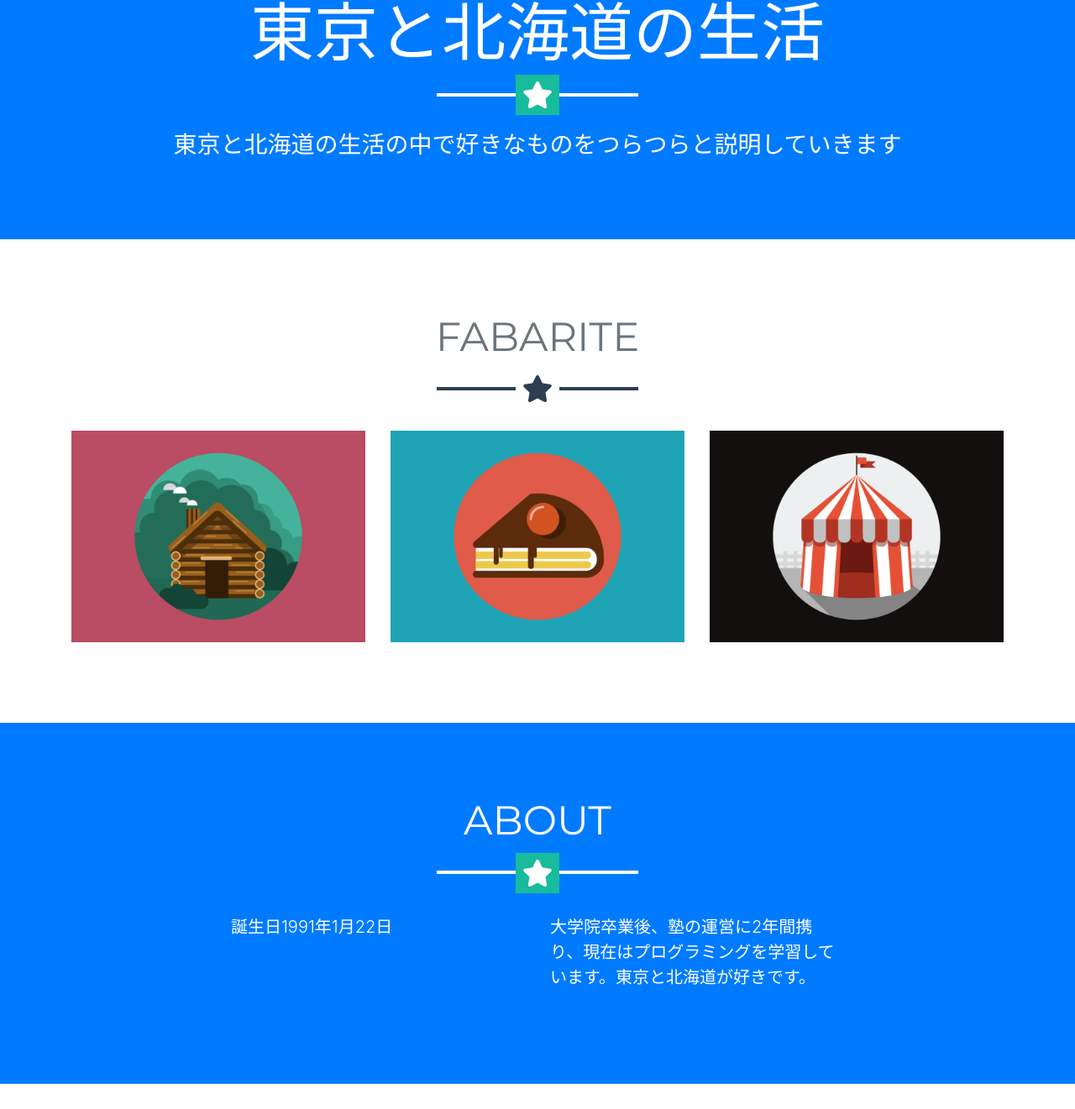
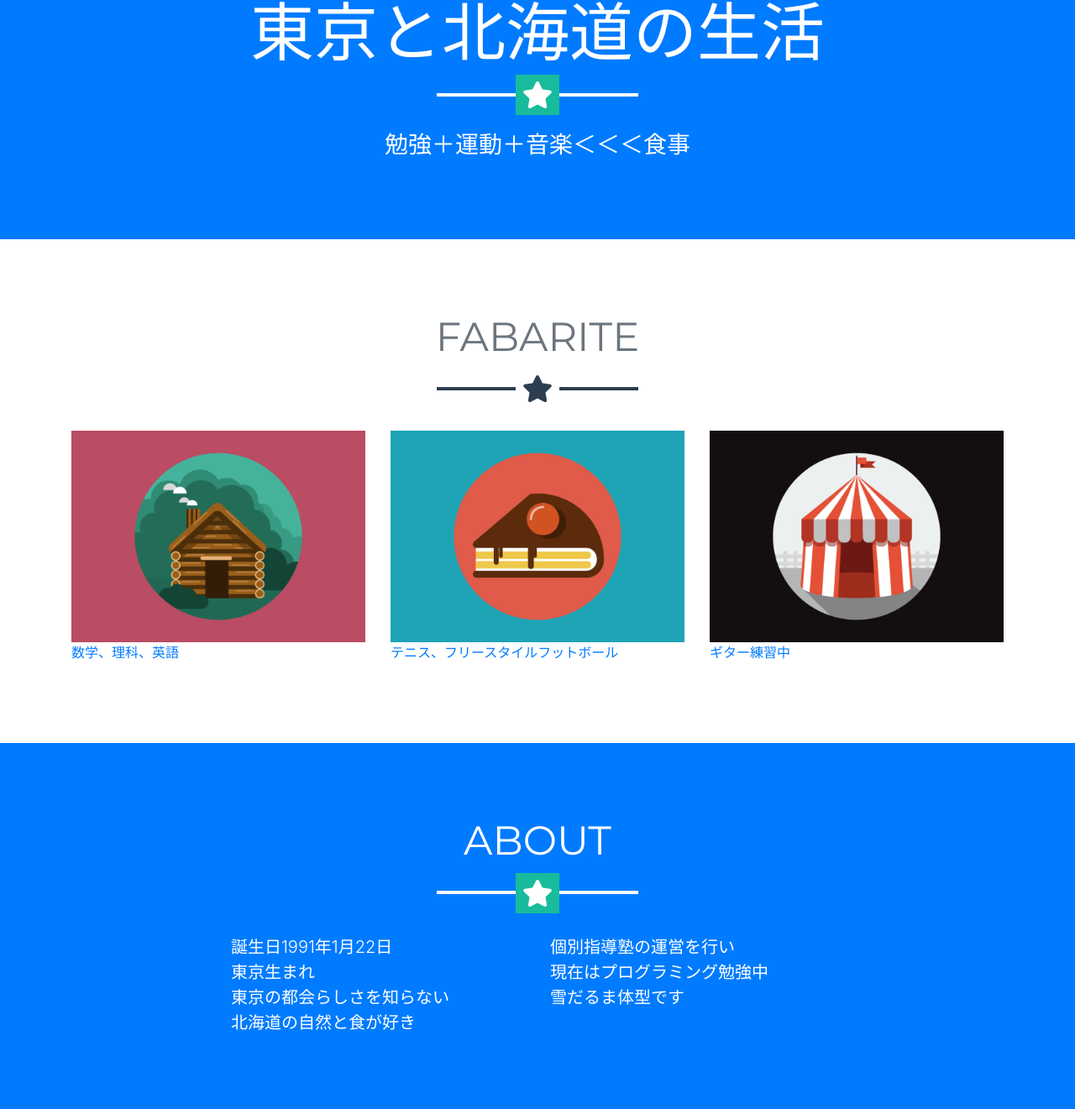
Before and after one commit to ko-kimura/ko-kimura.github.io, a website with bundled scripts: page index.html in a window 1280 px wide. Shown: the part 499-1820 px from the top of the page at 84% size. Built offline with nearby package versions, Linux system fonts and the light colour scheme.

Commit message:
update words

```diff
--- a/index.html
+++ b/index.html
@@ -58,7 +58,7 @@
       <img class="img-fluid mb-5 d-block mx-auto" src="img/profile.png" alt="">
       <h1 class="text-uppercase mb-0">東京と北海道の生活</h1>
       <hr class="star-light">
-      <h2 class="font-weight-light mb-0">東京と北海道の生活の中で好きなものをつらつらと説明していきます</h2>
+      <h2 class="font-weight-light mb-0">勉強＋運動＋音楽＜＜＜食事</h2>
     </div>
   </header>
 
@@ -75,7 +75,8 @@
                 <i class="fas fa-search-plus fa-3x"></i>
               </div>
             </div>
-            <img class="img-fluid" src="img/portfolio/cabin.png" alt="">
+            <img class="img-fluid" src="img/portfolio/cabin.png" alt="勉強進捗など">
+            <p>数学、理科、英語</p>
           </a>
         </div>
         <div class="col-md-6 col-lg-4">
@@ -85,7 +86,8 @@
                 <i class="fas fa-search-plus fa-3x"></i>
               </div>
             </div>
-            <img class="img-fluid" src="img/portfolio/cake.png" alt="">
+            <img class="img-fluid" src="img/portfolio/cake.png" alt="運動活動報告">
+            <p>テニス、フリースタイルフットボール</p>
           </a>
         </div>
         <div class="col-md-6 col-lg-4">
@@ -95,7 +97,9 @@
                 <i class="fas fa-search-plus fa-3x"></i>
               </div>
             </div>
-            <img class="img-fluid" src="img/portfolio/circus.png" alt="">
+            <img class="img-fluid" src="img/portfolio/circus.png" alt="音楽を始める">
+            <p>ギター練習中</p>
+
           </a>
         </div>
       </div>
@@ -109,10 +113,10 @@
       <hr class="star-light mb-5">
       <div class="row">
         <div class="col-lg-4 ml-auto">
-          <p class="lead">誕生日1991年1月22日 </p>
+          <p class="lead">誕生日1991年1月22日 <br>東京生まれ <br>東京の都会らしさを知らない<br>北海道の自然と食が好き </p>
         </div>
         <div class="col-lg-4 mr-auto">
-          <p class="lead">大学院卒業後、塾の運営に2年間携り、現在はプログラミングを学習しています。東京と北海道が好きです。</p>
+          <p class="lead">個別指導塾の運営を行い<br>現在はプログラミング勉強中<br>雪だるま体型です</p>
         </div>
       </div>
     </div>
```
